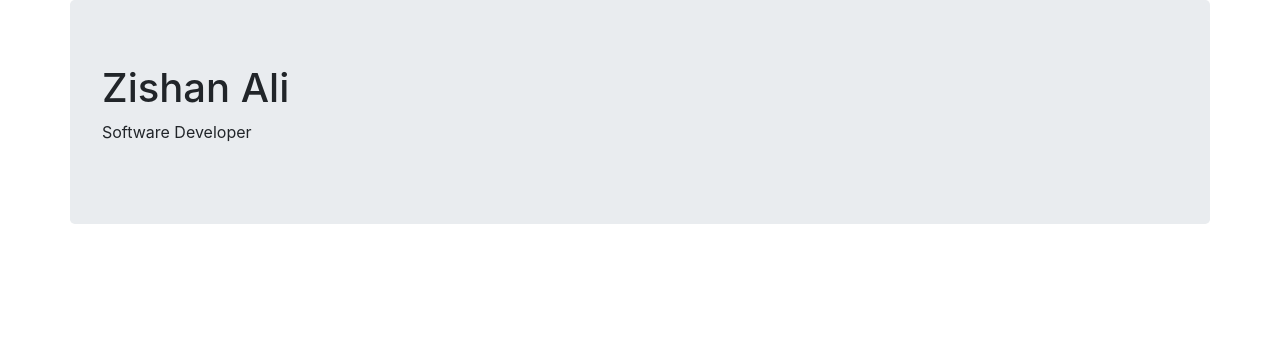
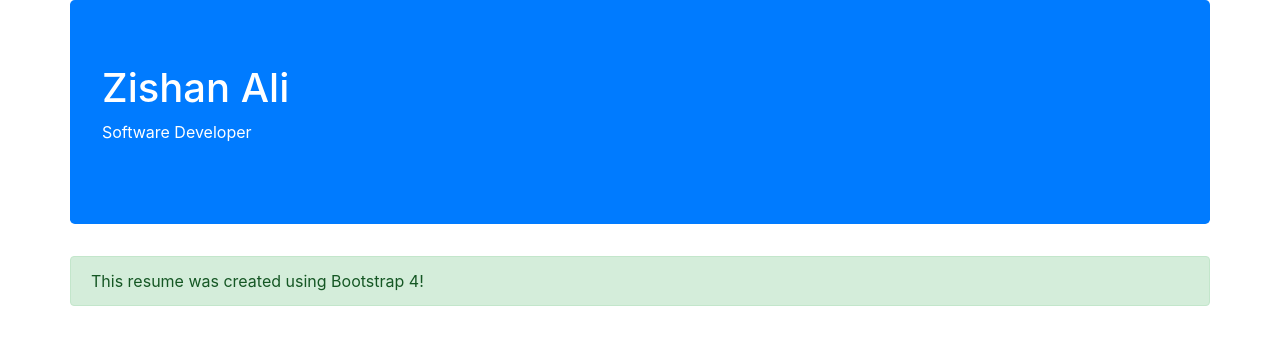
Before and after one commit to zishanali06/Bootstrap-Resume, a plain HTML site: page index.html in a window 1280 px wide. Drawn offline with nearby package versions, Linux system fonts and the light colour scheme.

Commit message:
added alert

```diff
--- a/index.html
+++ b/index.html
@@ -1,18 +1,21 @@
 <!DOCTYPE html>
 <html lang="en">
+
 <head>
     <meta charset="UTF-8">
     <meta name="viewport" content="width=device-width, initial-scale=1.0">
     <meta http-equiv="X-UA-Compatible" content="ie=edge">
-    <link rel="stylesheet" href="https://stackpath.bootstrapcdn.com/bootstrap/4.3.1/css/bootstrap.min.css" integrity="sha384-ggOyR0iXCbMQv3Xipma34MD+dH/1fQ784/j6cY/iJTQUOhcWr7x9JvoRxT2MZw1T" crossorigin="anonymous">
+    <link rel="stylesheet" href="https://stackpath.bootstrapcdn.com/bootstrap/4.3.1/css/bootstrap.min.css"
+        integrity="sha384-ggOyR0iXCbMQv3Xipma34MD+dH/1fQ784/j6cY/iJTQUOhcWr7x9JvoRxT2MZw1T" crossorigin="anonymous">
     <link rel="stylesheet" href="styles.css">
     <title>Bootstrap Resume</title>
 </head>
+
 <body>
     <div class="container">
-        <!-- name -->
+        <!-- nameplate jumbotron -->
         <div class="row">
-            <div class="jumbotron col-12">
+            <div class="jumbotron bg-primary text-white col-12">
                 <div class="jumboh1">
                     <h1>Zishan Ali</h1>
                 </div>
@@ -21,6 +24,13 @@
                 </div>
             </div>
         </div>
+        <!-- alert with some txt -->
+        <div class="row">
+            <div class="alert alert-success col-12" role="alert">
+                This resume was created using Bootstrap 4!
+            </div>
+        </div>
     </div>
 </body>
+
 </html>
```
